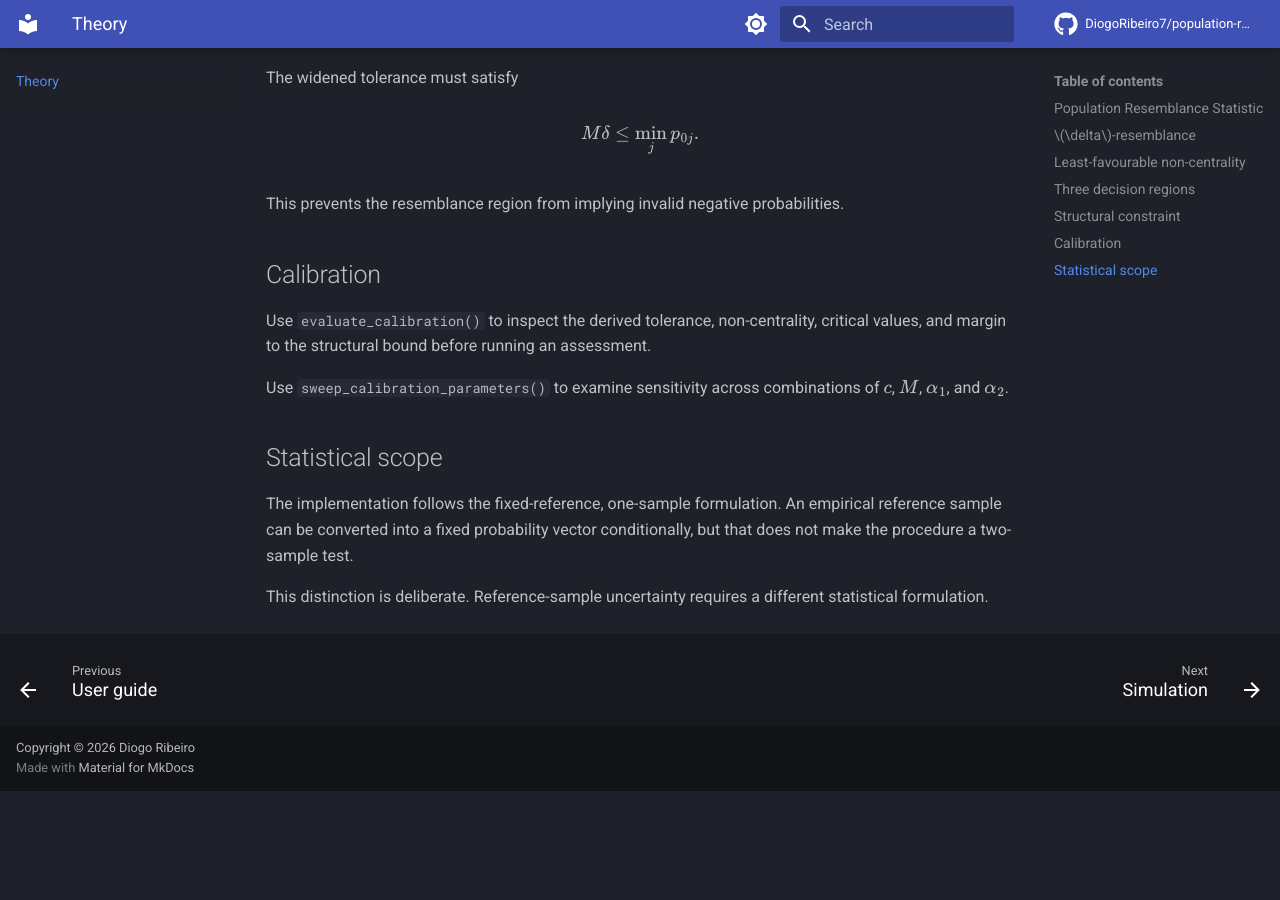
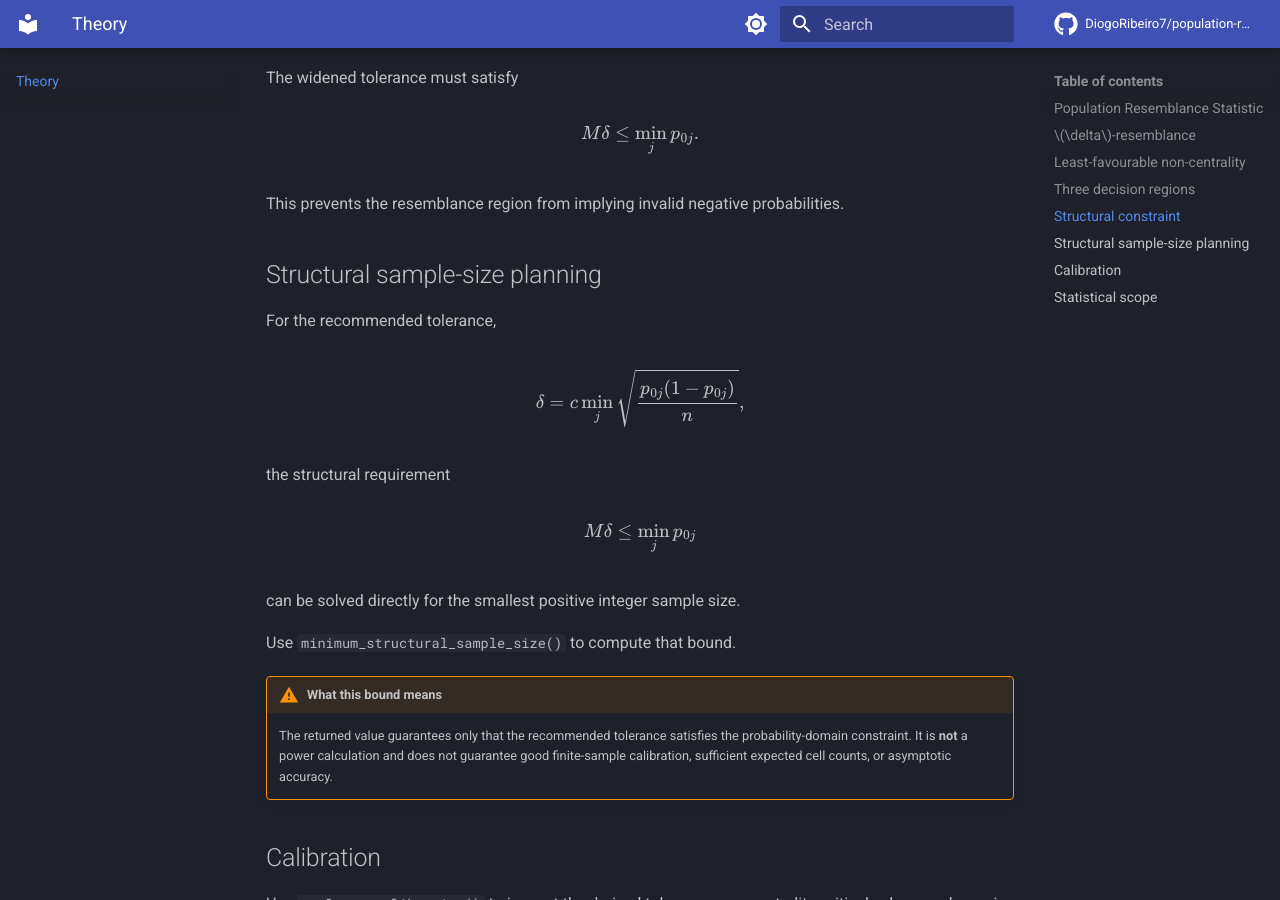
Before and after one commit to DiogoRibeiro7/population-resemblance, an MkDocs documentation site: the page built from docs/theory.md, in a window 1280 px wide and 900 px high, scrolled down 2953 px. Built offline with MkDocs 1.6.1 and Material for MkDocs 9.7.7, drawn with Linux system fonts in a browser that asks for light colours; comment, search, counter and statistics services are not loaded; before the commit the page ends 3744 px from its top, so only the background shows below that.

Commit message:
docs: explain structural sample-size bound

```diff
--- a/docs/theory.md
+++ b/docs/theory.md
@@ -150,6 +150,32 @@ M\delta \le \min_j p_{0j}.
 
 This prevents the resemblance region from implying invalid negative probabilities.
 
+
+## Structural sample-size planning
+
+For the recommended tolerance,
+
+\[
+\delta
+=
+c\min_j\sqrt{\frac{p_{0j}(1-p_{0j})}{n}},
+\]
+
+the structural requirement
+
+\[
+M\delta \le \min_j p_{0j}
+\]
+
+can be solved directly for the smallest positive integer sample size.
+
+Use `minimum_structural_sample_size()` to compute that bound.
+
+!!! warning "What this bound means"
+    The returned value guarantees only that the recommended tolerance satisfies the
+    probability-domain constraint. It is **not** a power calculation and does not guarantee
+    good finite-sample calibration, sufficient expected cell counts, or asymptotic accuracy.
+
 ## Calibration
 
 Use `evaluate_calibration()` to inspect the derived tolerance, non-centrality, critical values, and margin to the structural bound before running an assessment.
```
